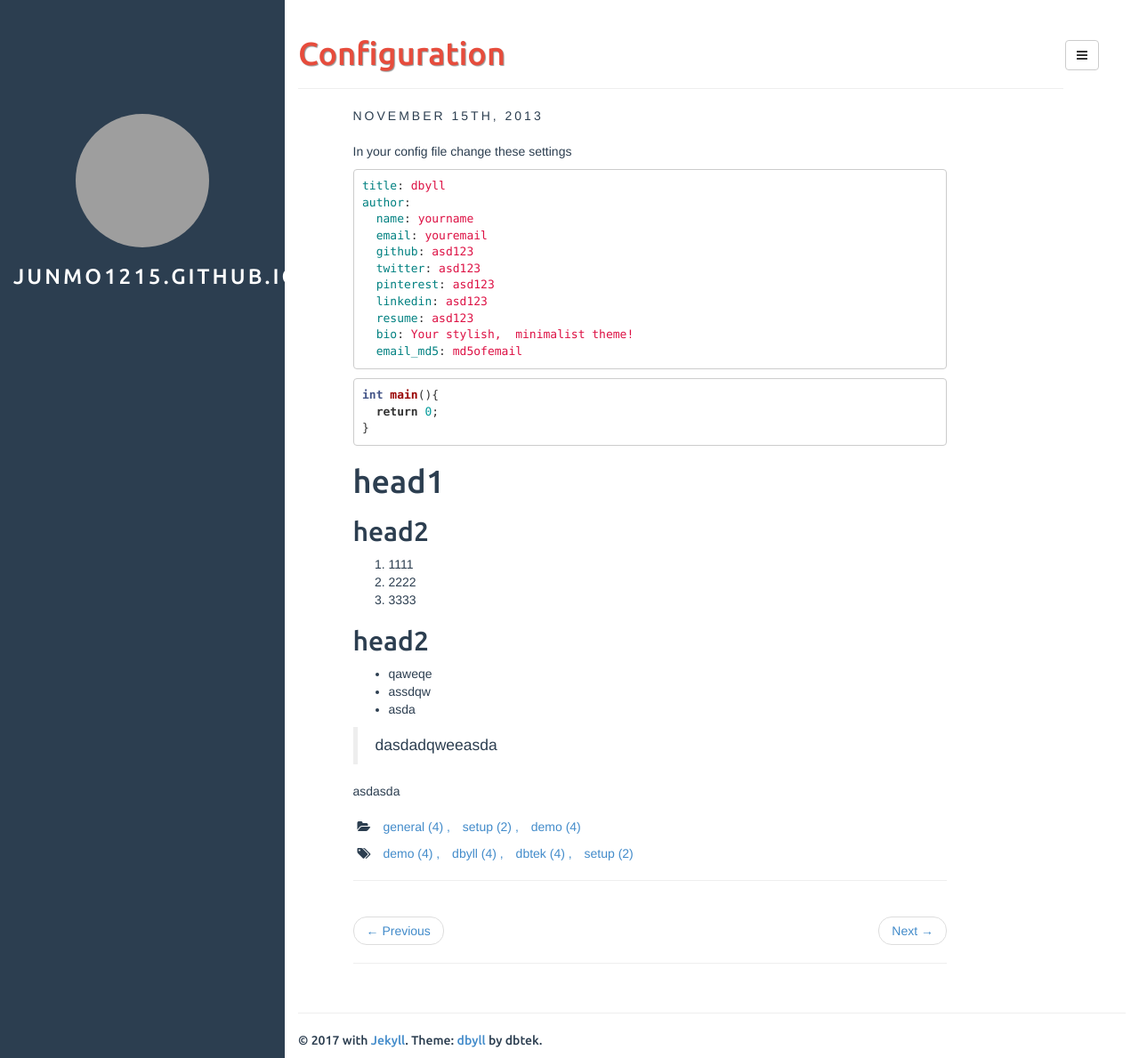
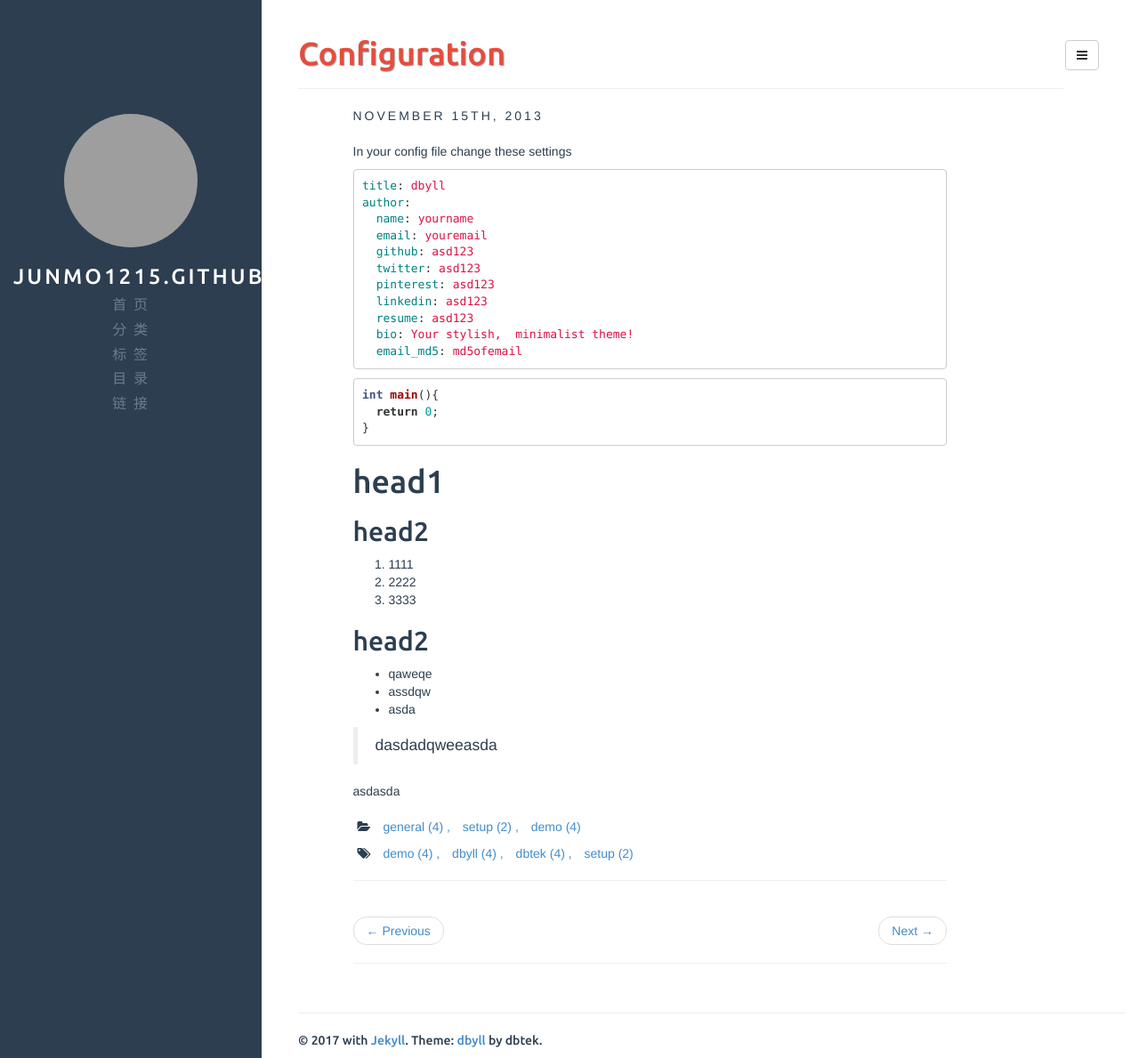
Before and after one commit to junmo1215/junmo1215.github.io, a Jekyll site: the page built from _posts/2013-11-15-configuration.md, in a window 1280 px wide and 1189 px high. Shown: the whole window at 89% size. Built offline with Jekyll 4.4.1, drawn with Linux system fonts in a browser that asks for light colours; grey boxes are pictures that could not be loaded.

Commit message:
修改模板侧边栏

```diff
--- a/_includes/sidebar.html
+++ b/_includes/sidebar.html
@@ -1,7 +1,10 @@
 <!-- sidebar.html -->
 <header class="sidebar-header" role="banner">
 	<a href="{{ site.BASE_PATH }}/">
-		<img src="//www.gravatar.com/avatar/{{site.author.email_md5}}?s=150" class="img-circle" />
+		<img src="//www.gravatar.com/avatar/{{site.author.email_md5}}?s=150" class="img-circle" id="img-avatar" />
+	</a>
+	<a href="#">
+		<img src="/assets/ico/weixinqrcode.png" class="img-qrcode" />
 	</a>
 	<h3 class="title">
         <a href="{{ site.BASE_PATH }}/">{{ site.title }}</a>
@@ -14,60 +17,62 @@
 </div>
 {% endif %}
 
+<div>
+	<h5 class="navigation"><a href="{{ site.BASE_PATH }}/">首&nbsp;页</a></h5>
+	<h5 class="navigation"><a href="{{ site.BASE_PATH }}/categories.html">分&nbsp;类</a></h5>
+	<h5 class="navigation"><a href="{{ site.BASE_PATH }}/tags.html">标&nbsp;签</a></h5>
+	<h5 class="navigation"><a href="{{ site.BASE_PATH }}/toc.md">目&nbsp;录</a></h5>
+	<h5 class="navigation"><a href="{{ site.BASE_PATH }}/links.md">链&nbsp;接</a></h5>
+</div>
 <div id="contact-list" class="text-center">
 	<ul class="list-unstyled list-inline social">
 		{% if site.author.facebook %}
-		<li class="li-social">
+		<li>
 			<a class="facebook" href="{{ site.author.facebook }}" target="_blank" title="Facebook">Facebook</a>
 		</li>
 		{% endif %}
 		{% if site.author.google %}
-		<li class="li-social">
+		<li>
 			<a class="google" target="_blank" href="{{ site.author.google }}" title="Google+">Google+</a>
 		</li>
 		{% endif %}
 		{% if site.author.twitter %}
-		<li class="li-social">
+		<li>
 			<a class="twitter" target="_blank" href="{{ site.author.twitter }}" title="Twitter">Twitter</a>
 		</li>
 		{% endif %}
 		{% if site.author.github %}
-		<li class="li-social">
+		<li>
 			<a class="github" target="_blank" href="{{ site.author.github }}" title="GitHub">GitHub</a>
 		</li>
 		{% endif %}
 		{% if site.author.linkedin %}
-		<li class="li-social">
+		<li>
 			<a class="linkedin" target="_blank" href="{{ site.author.linkedin }}" title="Linkedin">Linkedin</a>
 		</li>
 		{% endif %}
 		{% if site.author.weibo %}
-		<li class="li-social">
+		<li>
 			<a class="weibo" target="_blank" href="{{ site.author.weibo }}" title="新浪微博">新浪微博</a>
 		</li>
 		{% endif %}
 		{% if site.author.wechat %}
-		<li class="li-social">
+		<li>
 			<a class="weixin" href="/assets/ico/weixinqrcode.png" title="{{ site.author.wechat }}" target="_blank" onmouseover="weixin_mouseOver()" onmouseout="weixin_mouseOut()">微信</a>
 		</li>
-		<script type="text/javascript">
-			$(document).ready(function(){
-				$(".weixin").removeAttr("rel");
-			});
-		</script>
 		{% endif %}
 		{% if site.author.zhihu %}
-		<li class="li-social">
+		<li>
 			<a class="zhihu" target="_blank" href="{{ site.author.zhihu }}" title="知乎">知乎</a>
 		</li>
 		{% endif %}
 		{% if site.author.email %}
-		<li class="li-social">
+		<li>
 			<a class="email" href="{{ site.author.email }}" title="EMail">EMail</a>
 		</li>
 		{% endif %}
 		{% if site.author.rss %}
-		<li class="li-social">
+		<li>
 			<a class="rss" target="_blank" href="{{ site.author.rss }}" title="RSS">RSS</a>
 		</li>
 		{% endif %}
@@ -76,4 +81,5 @@
 
 	</ul>
 </div>
+
 <!-- sidebar.html end -->
--- a/assets/css/style.css
+++ b/assets/css/style.css
@@ -292,7 +292,24 @@
 	border:1px solid #cf5d0f
 }
 
-/* .li-social{
-	display:inline;
-	padding:0;
-} */
+a>img.img-qrcode{
+	height: 150px;
+	width: 150px;
+	display: none;
+}
+
+h5.navigation{
+	text-align: center;
+	letter-spacing: 2px;
+	font-size: 16px;
+	text-transform: uppercase;
+}
+
+h5.navigation a{
+	text-decoration: none;
+	color: #6d7a8d;
+}
+
+h5.navigation a:hover{
+	color: #fff;
+}
--- a/assets/js/app.js
+++ b/assets/js/app.js
@@ -11,8 +11,8 @@
     var $contactList = $('#contact-list');
 
     $scontacts.hide();
-    $contactList.mouseenter(function(){ $scontacts.fadeIn(); });
-    $contactList.mouseleave(function(){ $scontacts.fadeOut(); });
+    // $contactList.mouseenter(function(){ $scontacts.fadeIn(); });
+    // $contactList.mouseleave(function(){ $scontacts.fadeOut(); });
 
     /**
      * Tags & categories tab activation based on hash value. If hash is undefined then first tab is activated.
@@ -38,3 +38,13 @@
   $(document).ready(init);
 
 })(jQuery);
+
+function weixin_mouseOver(){
+  $("a>img.img-qrcode").show();
+  $("#img-avatar").hide();
+}
+
+function weixin_mouseOut(){
+  $("a>img.img-qrcode").hide();
+  $("#img-avatar").show();
+}
```
Also changed, not shown: _posts/2013-11-15-configuration.md (+1 -0 lines), assets/resources/bootstrap/css/bootstrap.min.css.
